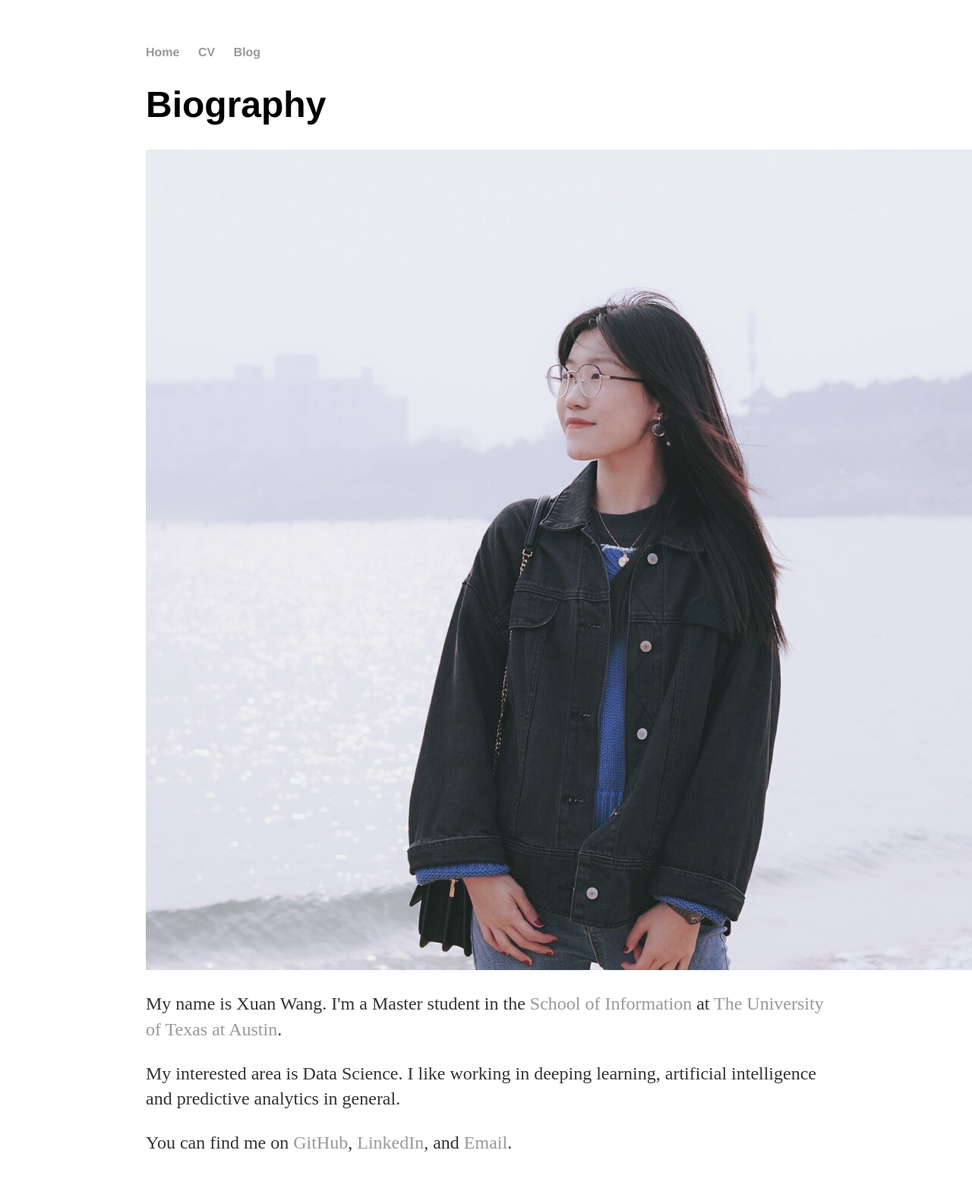
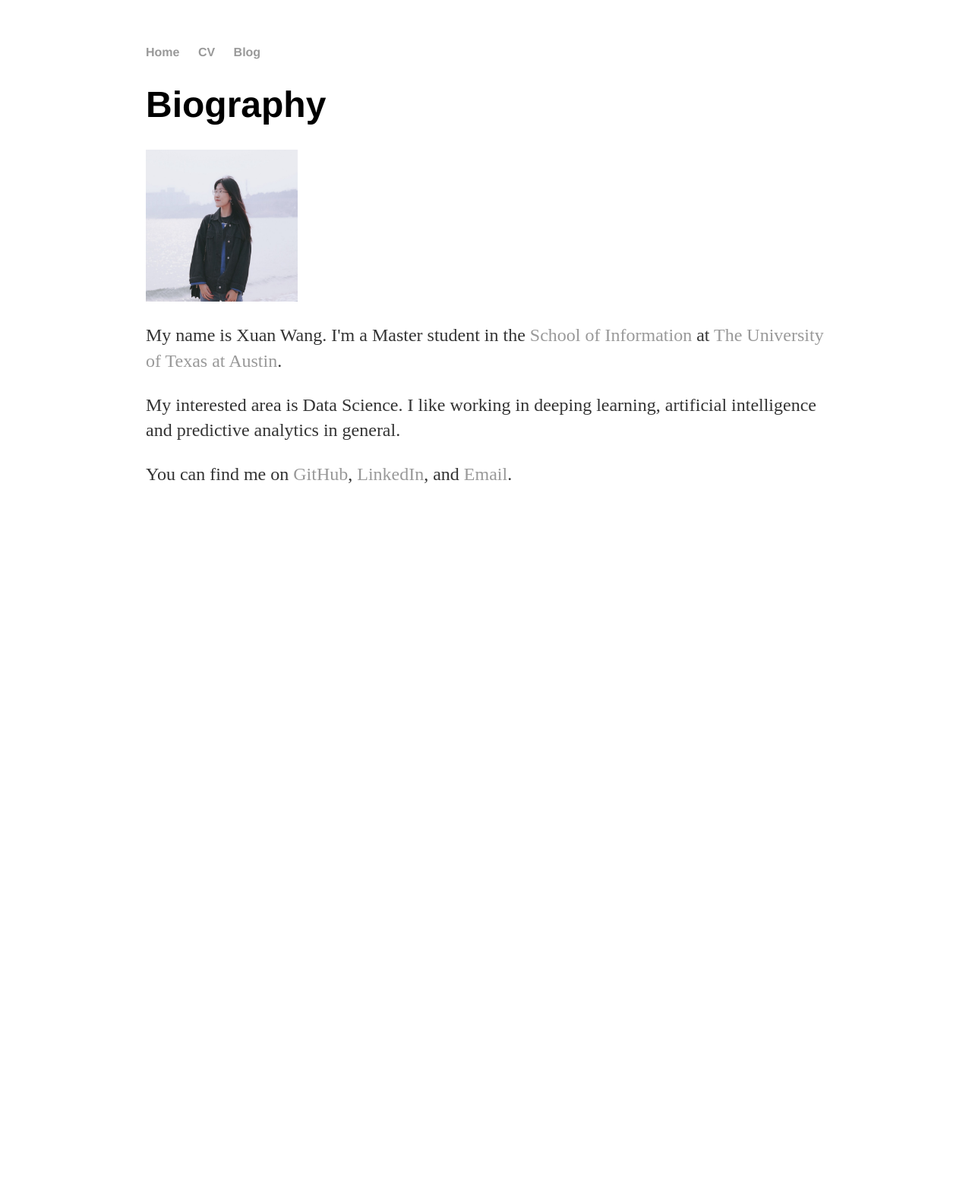
Before and after one commit to xxuanwang-zz/Portfolio, a Jekyll site: the page built from index.html, in a window 1280 px wide. Shown: the whole page at 76% size. Built offline with Jekyll 4.4.1, drawn with Linux system fonts in a browser that asks for light colours; after the commit the page ends 900 px from its top, so only the background shows below that.

Commit message:
Update index.html
6.0

```diff
--- a/index.html
+++ b/index.html
@@ -7,7 +7,7 @@ title: Xuan Wang
     <h1>Biography</h1>
   </header>
   <section id="about">
-    <img src="./img/me.jpg" class="rounded"/>
+    <img src="./img/me.jpg" height="200" width="200" class="rounded"/>
     <p>
       My name is Xuan Wang. I'm a Master student in the <a href="https://www.ischool.utexas.edu/">School of Information</a> at <a href="https://www.utexas.edu/">The University of Texas at Austin</a>.
     </p>
```
